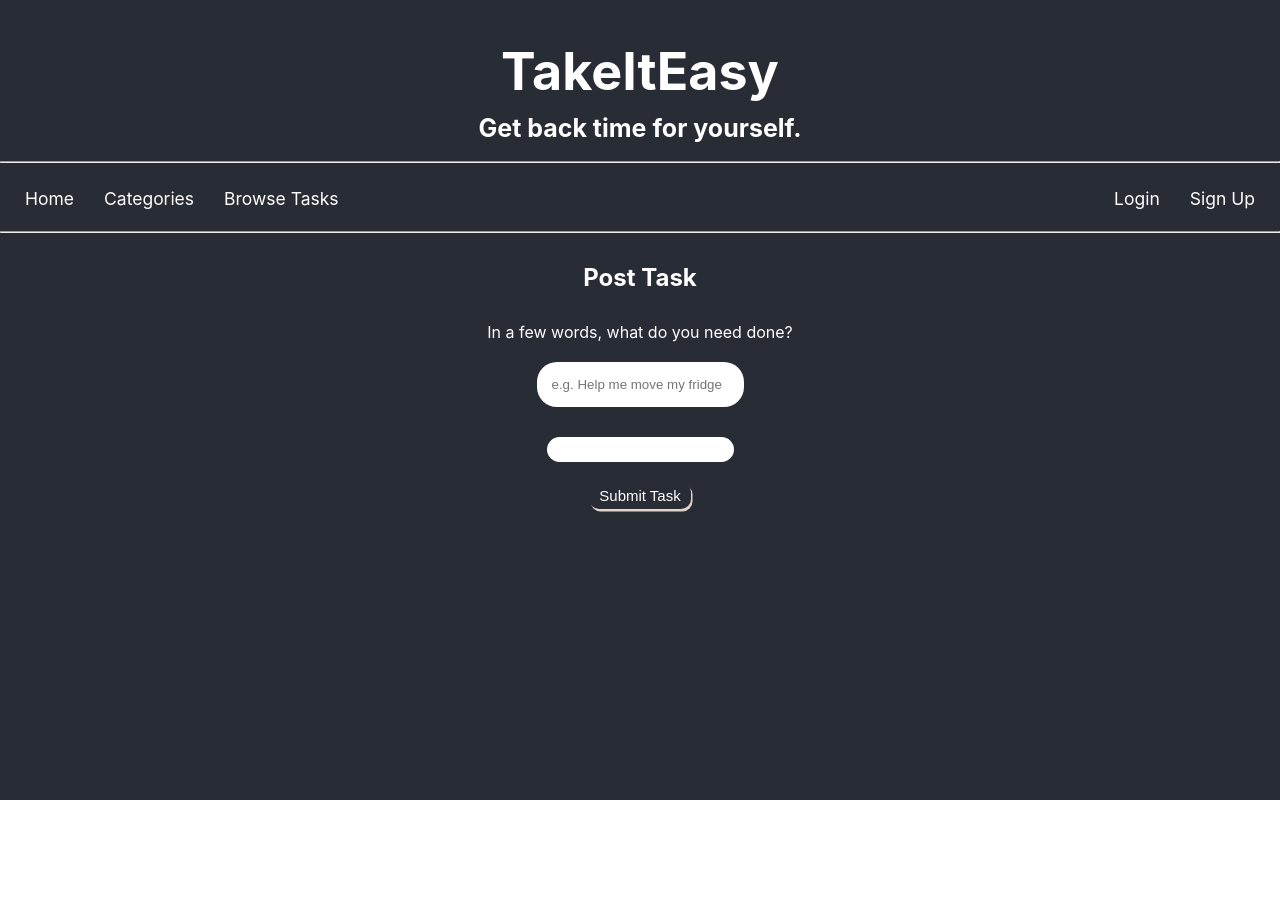
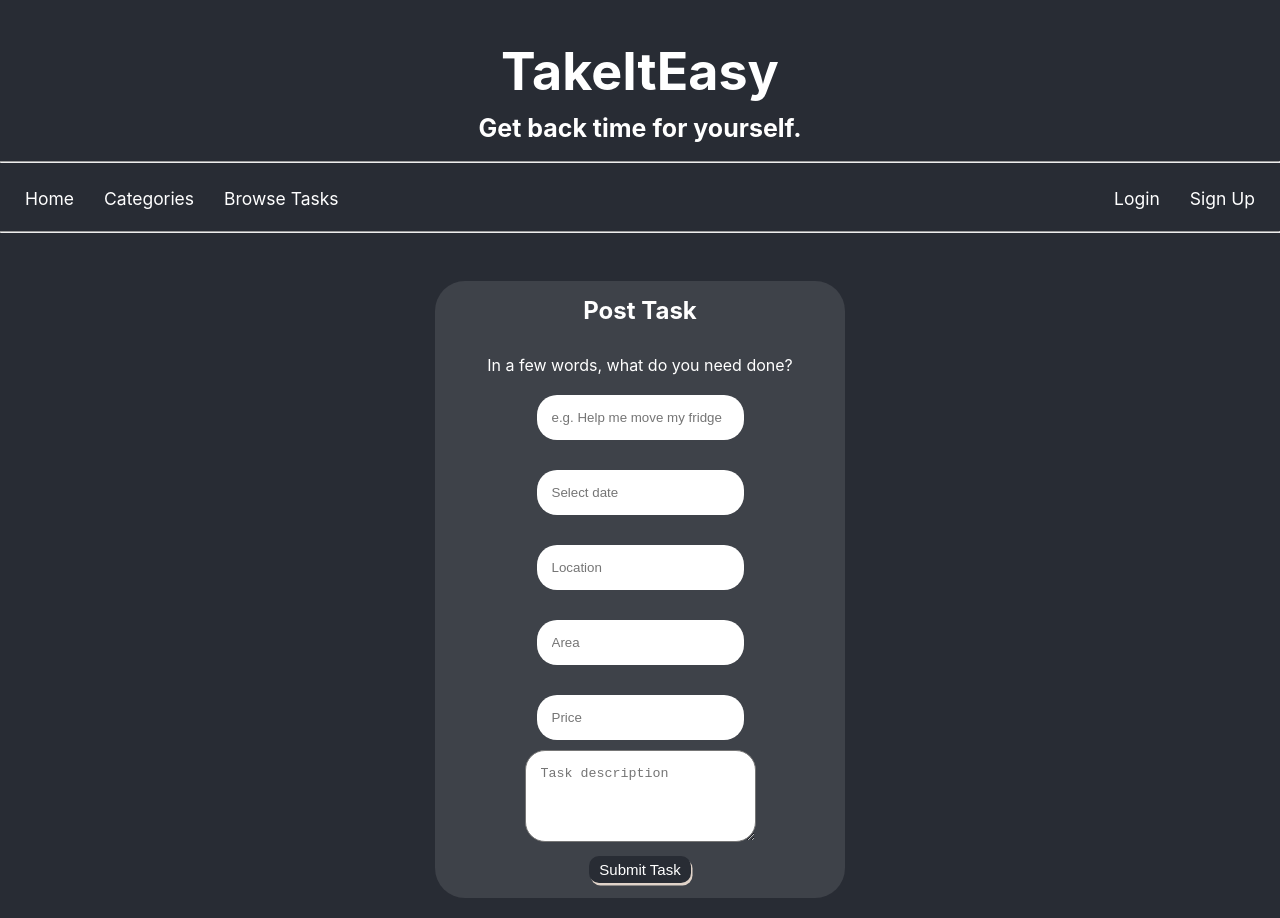
Before and after one commit to crollo1/take-it-easy-frontend, a React (Create React App) app: page /postTask in a window 1280 px wide. Before the commit the page ends 800 px from the top, so only its background shows below. Built offline with nearby package versions, Linux system fonts and the light colour scheme.

Commit message:
postTask finalised with data pushing to Tasks page correctly

```diff
--- a/src/App.css
+++ b/src/App.css
@@ -22,6 +22,10 @@ h2 {
   color: white;
   margin-bottom: 5px;
   margin-top: 30px;
+}
+
+.postTask h2 {
+  margin-top: 10px;
 }
 
 h3 {
@@ -149,12 +153,7 @@ button {
   margin-top: 10px;
 }
 
-.posttaskinput {
-  padding: 15px;
-  border-radius: 20px;
-}
-
-.workerinput {
+.posttaskinput, .datePicker, .workerinput {
   padding: 15px;
   border-radius: 20px;
 }
@@ -178,3 +177,26 @@ button {
   color: white;
   font-weight: bold;
 }
+
+.taskDetails {
+  margin: 10px;
+  color: white;
+  border: 2px solid white;
+  cursor: pointer;
+}
+
+.postTask {
+
+  background-color: rgba(253, 253, 253, 0.1);
+  width: 400px;
+  padding: 5px;
+  margin: 0 auto;
+  margin-top: 20px;
+  /* margin-bottom: 20px; */
+  border-radius: 30px;
+  /* border: 2px solid white; */
+}
+
+.routes {
+  padding: 20px;
+}
--- a/src/components/Home.js
+++ b/src/components/Home.js
@@ -92,7 +92,7 @@ function Home( props ) {
 
             { currentUser !== null ? (
               <>
-              {/* <Link to="/postTask">Post a Task</Link>  */}
+              <Link to="/postTask">Post a Task</Link>
               <Link to="/worker">Become a Tasker</Link>
               </>
             ) : (
--- a/src/components/PostTask.js
+++ b/src/components/PostTask.js
@@ -12,6 +12,11 @@ function PostTask( props ) {
 
     const [name, setName] = useState('');
     const [date, setDate] = useState('');
+    const [price, setPrice] = useState(0.00);
+    const [location, setLocation] = useState('');
+    const [area, setArea] = useState('');
+    const [description, setDescription] = useState('')
+
     const navigatePush = useNavigate();
 
     const handleSubmit = (ev) => {
@@ -19,7 +24,15 @@ function PostTask( props ) {
         ev.preventDefault();
         console.log('Post task:', name, date);
 
-        axios.post(`${BASE_BACKEND_URL}/postTask`,{ "name": name, "date": date })
+        axios.post(`${BASE_BACKEND_URL}/postTask`,
+        {
+            "name": name,
+            "startDate": date,
+            "fullDescription": description,
+            "price": price,
+            "location": location,
+            "area": area
+        })
         .then(res => {
 
             localStorage.setItem("jwt", res.data.token);
@@ -46,9 +59,24 @@ function PostTask( props ) {
                 setName(ev.target.value)
                 break;
 
-            case 'date':
+            case 'price':
                 // setState({email: ev.target.value})
-                setDate(ev.target.value)
+                setPrice(ev.target.value)
+                break;
+
+            case 'location':
+                // setState({email: ev.target.value})
+                setLocation(ev.target.value)
+                break;
+
+            case 'area':
+                // setState({email: ev.target.value})
+                setArea(ev.target.value)
+                break;
+
+            case 'fullDescription':
+                // setState({email: ev.target.value})
+                setDescription(ev.target.value)
                 break;
 
             default: console.log('please try again');
@@ -69,15 +97,48 @@ function PostTask( props ) {
                 <input className="posttaskinput" onChange={handleInput}
                 name="name"
                 type="name"
+                required
                 placeholder='e.g. Help me move my fridge'
                 />
                 </div>
                 <DatePicker
-                dateFormat="dd/MM/yyyy"
+                className="datePicker"
+                dateFormat="yyyy-MM-dd"
                 selected={date}
+                placeholderText="Select date"
                 // onSelect={setDate} //when day is clicked
                 onChange={(date => setDate(date))} //only when value has changed
                 />
+                <div>
+                <input className="posttaskinput" onChange={handleInput}
+                name="location"
+                type="name"
+                required
+                placeholder='Location'
+                />
+                </div>
+                <div>
+                <input className="posttaskinput" onChange={handleInput}
+                name="area"
+                type="text"
+                placeholder='Area'
+                />
+                </div>
+                <div>
+                <input className="posttaskinput" onChange={handleInput}
+                name="price"
+                type="number"
+                placeholder='Price'
+                />
+                </div>
+                <div>
+                <textarea rows="4" cols="23" className="posttaskinput" onChange={handleInput}
+                name="fullDescription"
+                type="textarea"
+                placeholder='Task description'
+                />
+                </div>
+
                 {/* <div> */}
                 {/* <input className="posttaskinput"
                 onChange={date => console.log(date)}
--- a/src/components/Tasks.js
+++ b/src/components/Tasks.js
@@ -1,31 +1,36 @@
 
-import React, { useState } from 'react';
+import React, { useState, useEffect } from 'react';
 import {useNavigate} from 'react-router-dom';
 import axios from 'axios';
+import { ListGroup } from 'react-bootstrap';
 
 let BASE_BACKEND_URL = 'http://localhost:3000';
 
 function Tasks() {
 
-    // // render task results on page
-    // const [allTasks, setAllTasks] = useState([]);
-    // // const navigatePush = useNavigate();
+    // render task results on page
+    const [allTasks, setAllTasks] = useState([]);
 
-    // useEffect(() => {
+    const fetchTasks = async () => {
 
-    //     const tasks = axios.get(`${BASE_BACKEND_URL}/tasks`,{ "name": name, "date": date, "summaryDescription": summaryDescription, "fullDescription": fullDescription, "location": location })
-    //     .then(res => {
+        try {
 
-    //         tasks = res.data // save the array of results into state
+            const res = await axios.get(`${BASE_BACKEND_URL}/tasks`)
+            console.log(res.data);
+            setAllTasks(res.data);
 
-    //     })
-    //     .catch( err => {
+        } catch (err) {
+            console.error('Error loading tasks', err );
+        }
+    }
+
+    useEffect(() => {
+
+        fetchTasks();
+
+    }, [] )
 
 
-
-    //     })
-
-    // }, [] )
 
     return (
 
@@ -35,6 +40,22 @@ function Tasks() {
             <input type="text" />
             {' '}{' '}
             <button>Search</button>
+            <div>
+              {
+                allTasks.map( t =>
+
+                    <div className="taskDetails" key={t._id}>
+                    <h4>Name: {t.name}</h4>
+                    <p>Date: {t.startDate}</p>
+                    <p>Location: {t.location}</p>
+                    <p>Area:{t.area}</p>
+                    <p>Summary Description: {t.summaryDescription}</p>
+                    <p>Price:${t.price}</p>
+                    </div>
+
+                )
+              }
+            </div>
         </div>
         </div>
 
```
